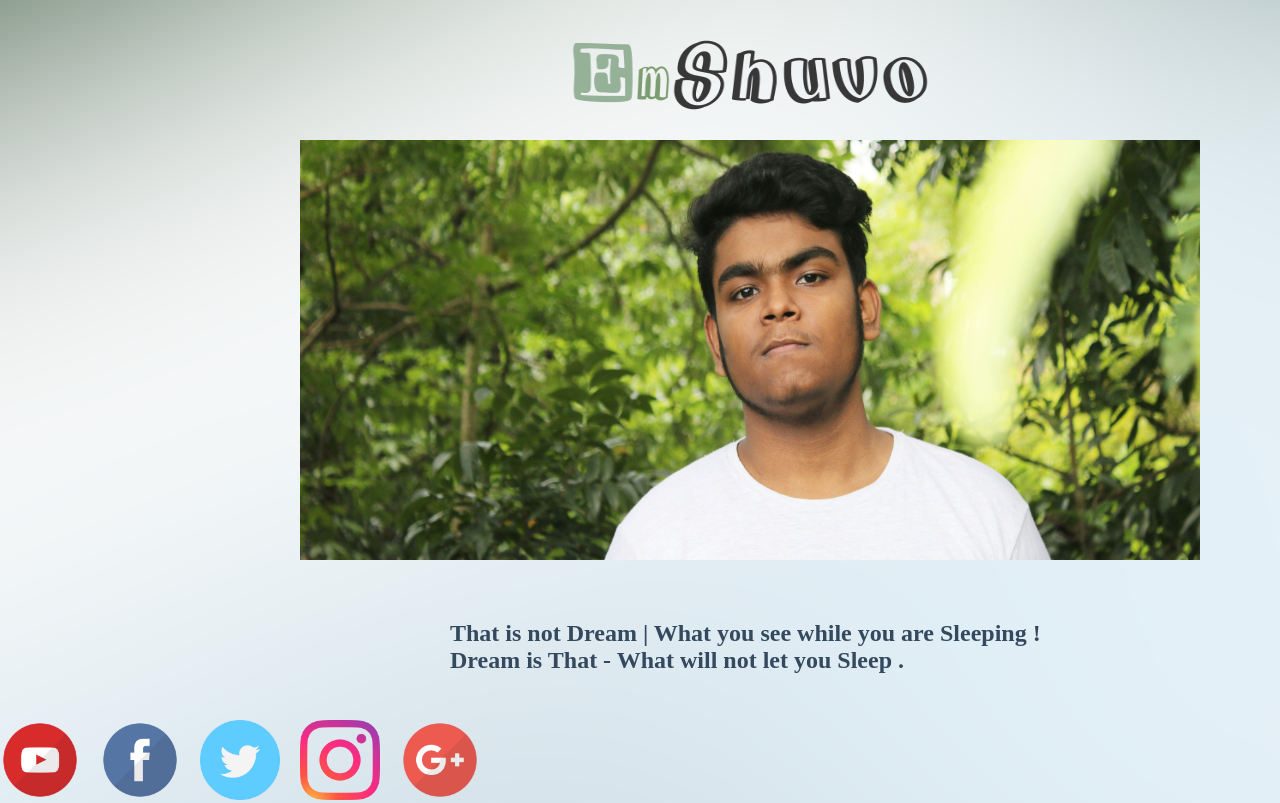
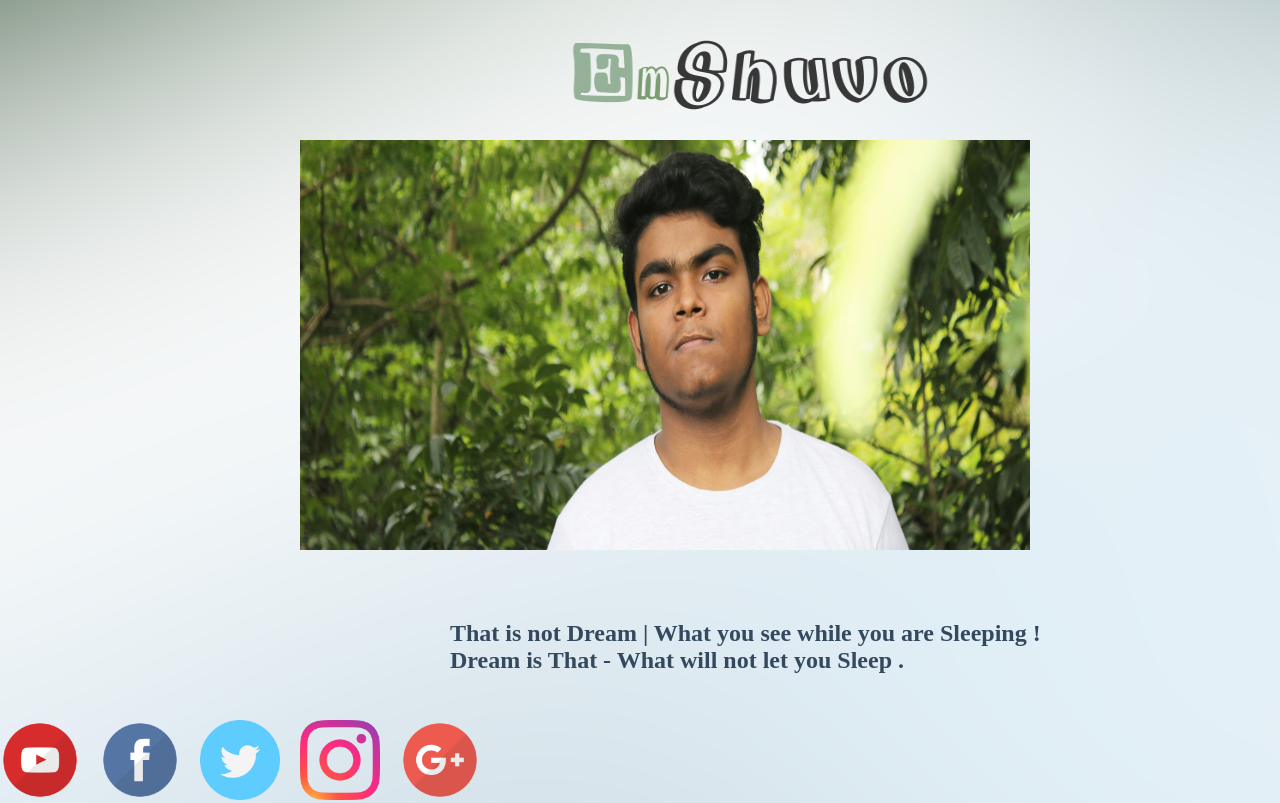
Before and after one commit to PerfectDeveloper24/EmShuvo, a plain HTML site: page index.html in a window 1280 px wide. Shown: the top 803 px of the page. Drawn offline with Linux system fonts and the light colour scheme.

Commit message:
Update index.html

```diff
--- a/index.html
+++ b/index.html
@@ -4,7 +4,7 @@
 
     <img src="https://github.com/PerfectDeveloper24/EmShuvo/blob/master/EmShuvo_Logo.png?raw=true" alt="" style="position:absolute; Left:450px; Top:-150px; width:600px;height:450px;"></img>
 
-<Center><img src="https://github.com/PerfectDeveloper24/EmShuvo/blob/master/EmShuvo_Pic.JPG?raw=true" alt="" style="position:absolute; Left:300px; Top:140px; width:900px;height:420px;"></img></Center>
+<img src="https://github.com/PerfectDeveloper24/EmShuvo/blob/master/EmShuvo_Pic.JPG?raw=true" alt="" style="position:absolute; Left:300px; Top:140px; width:730px;height:410px;"></img>
 
     <h2 style="color:#34495E;position:absolute; Left:450px; Top:600px; ">That is not Dream | What you see while you are Sleeping !<br>
                     Dream is That - What will not let you Sleep .</br></h2>
```
